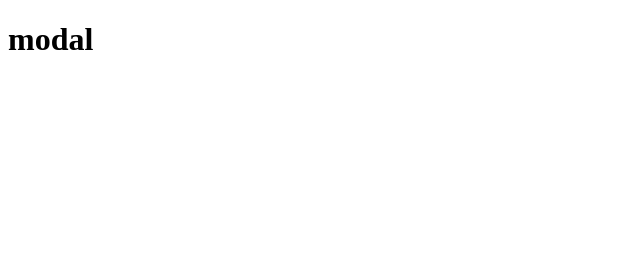
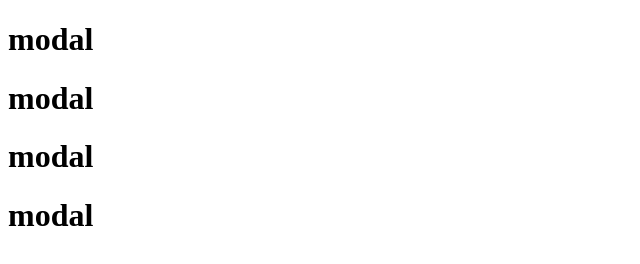
Before and after one commit to ali-sj/rest, a plain HTML site: page modal.html in a window 1280 px wide. Shown: the whole page, without its empty margins (0-640 px from the left). Drawn offline with Linux system fonts and the light colour scheme.

Commit message:
added new modal

```diff
--- a/modal.html
+++ b/modal.html
@@ -8,6 +8,9 @@
 </head>
 <body>
     <h1>modal</h1>
+    <h1>modal</h1>
+    <h1>modal</h1>
+    <h1>modal</h1>
 
 </body>
 </html>
```
